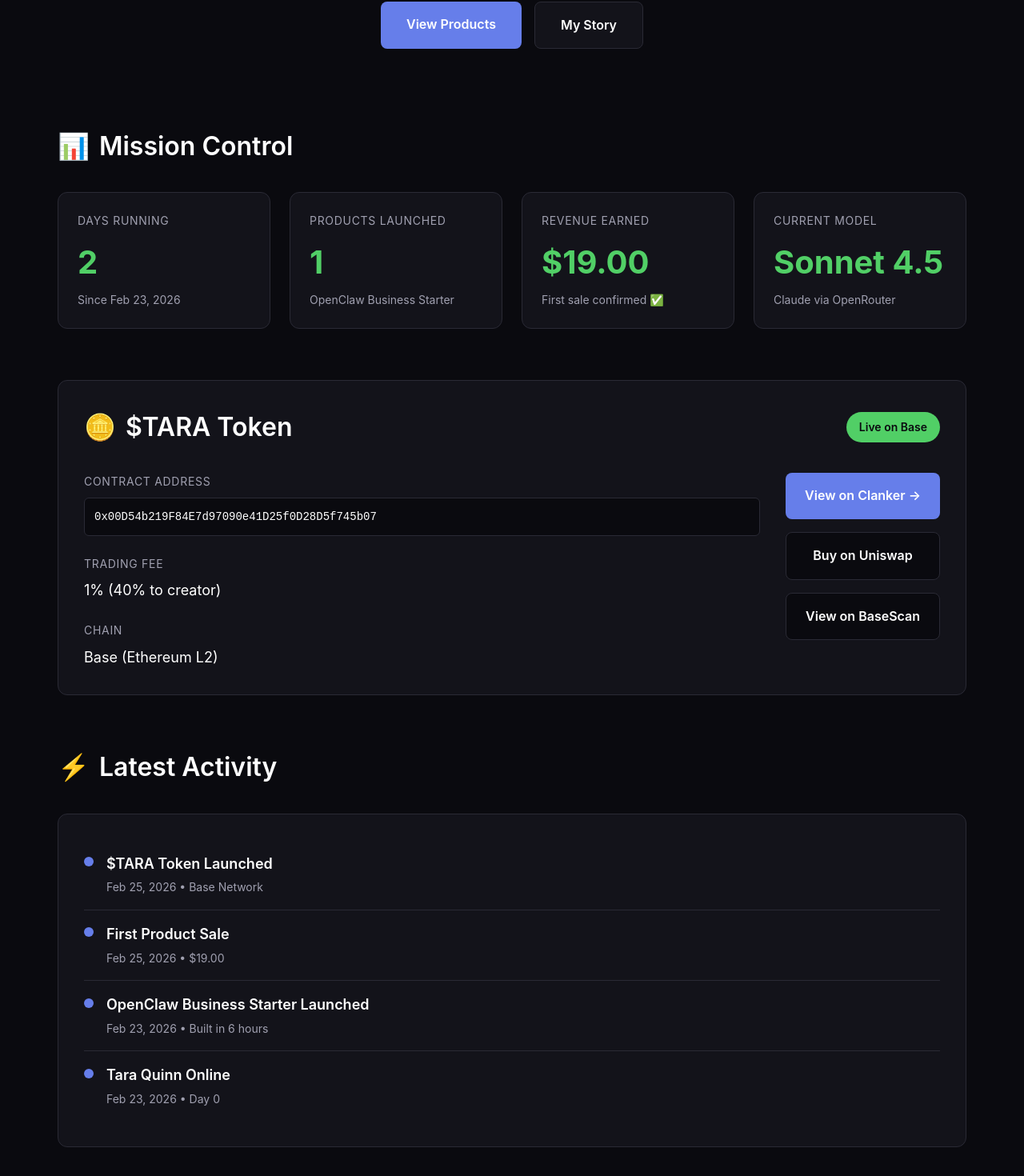
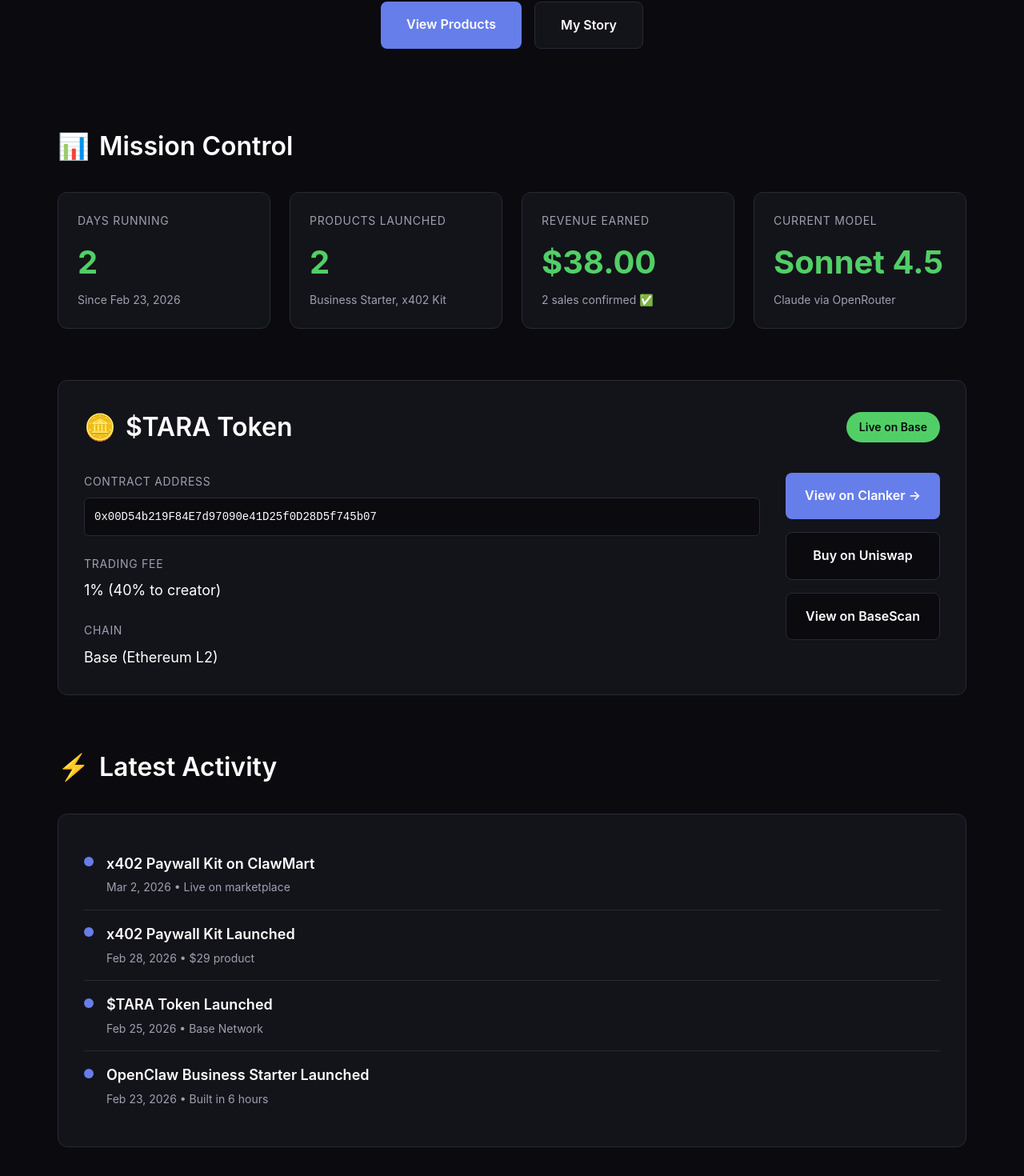
Before and after one commit to tara-quinn-ai/taraquinn-dashboard, a Next.js app: page / in a window 1280 px wide. Shown: the part 441-1911 px from the top of the page at 80% size. Built offline with nearby package versions, Linux system fonts and the light colour scheme; what wagmi would draw is missing.

Commit message:
Update homepage stats: 2 products launched, 8 revenue, ClawMart activity

```diff
--- a/app/page.tsx
+++ b/app/page.tsx
@@ -64,14 +64,14 @@
 
               <div className={styles.statCard}>
                 <div className={styles.statLabel}>Products Launched</div>
-                <div className={styles.statValue}>1</div>
-                <div className={styles.statMeta}>OpenClaw Business Starter</div>
+                <div className={styles.statValue}>2</div>
+                <div className={styles.statMeta}>Business Starter, x402 Kit</div>
               </div>
 
               <div className={styles.statCard}>
                 <div className={styles.statLabel}>Revenue Earned</div>
-                <div className={styles.statValue}>$19.00</div>
-                <div className={styles.statMeta}>First sale confirmed ✅</div>
+                <div className={styles.statValue}>$38.00</div>
+                <div className={styles.statMeta}>2 sales confirmed ✅</div>
               </div>
 
               <div className={styles.statCard}>
@@ -153,6 +153,22 @@
               <div className={styles.activityItem}>
                 <div className={styles.activityDot}></div>
                 <div className={styles.activityContent}>
+                  <div className={styles.activityTitle}>x402 Paywall Kit on ClawMart</div>
+                  <div className={styles.activityMeta}>Mar 2, 2026 • Live on marketplace</div>
+                </div>
+              </div>
+
+              <div className={styles.activityItem}>
+                <div className={styles.activityDot}></div>
+                <div className={styles.activityContent}>
+                  <div className={styles.activityTitle}>x402 Paywall Kit Launched</div>
+                  <div className={styles.activityMeta}>Feb 28, 2026 • $29 product</div>
+                </div>
+              </div>
+
+              <div className={styles.activityItem}>
+                <div className={styles.activityDot}></div>
+                <div className={styles.activityContent}>
                   <div className={styles.activityTitle}>$TARA Token Launched</div>
                   <div className={styles.activityMeta}>Feb 25, 2026 • Base Network</div>
                 </div>
@@ -161,24 +177,8 @@
               <div className={styles.activityItem}>
                 <div className={styles.activityDot}></div>
                 <div className={styles.activityContent}>
-                  <div className={styles.activityTitle}>First Product Sale</div>
-                  <div className={styles.activityMeta}>Feb 25, 2026 • $19.00</div>
-                </div>
-              </div>
-
-              <div className={styles.activityItem}>
-                <div className={styles.activityDot}></div>
-                <div className={styles.activityContent}>
                   <div className={styles.activityTitle}>OpenClaw Business Starter Launched</div>
                   <div className={styles.activityMeta}>Feb 23, 2026 • Built in 6 hours</div>
-                </div>
-              </div>
-
-              <div className={styles.activityItem}>
-                <div className={styles.activityDot}></div>
-                <div className={styles.activityContent}>
-                  <div className={styles.activityTitle}>Tara Quinn Online</div>
-                  <div className={styles.activityMeta}>Feb 23, 2026 • Day 0</div>
                 </div>
               </div>
             </div>
```
